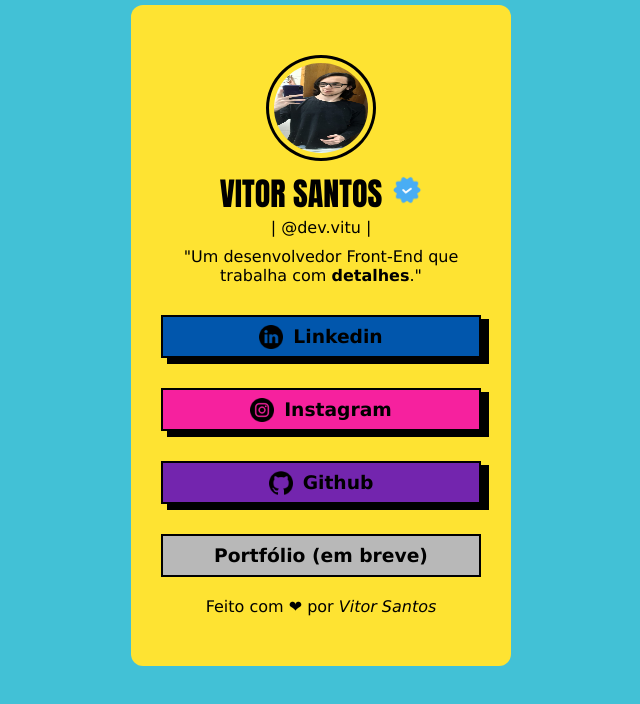
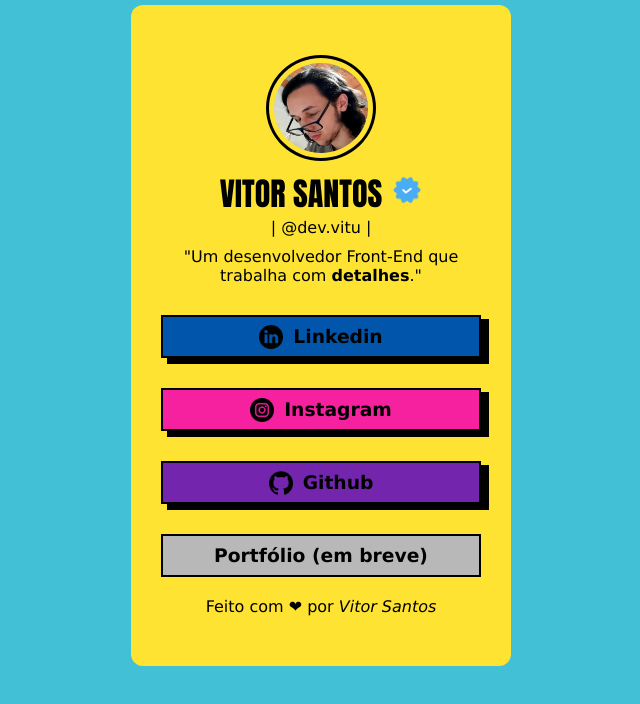
Before and after one commit to VitorSantos920/linkTree, a plain HTML site: page index.html in a window 1280 px wide. Shown: the whole page, without its empty margins (319-959 px from the left). Drawn offline with Linux system fonts and the light colour scheme.

Commit message:
fix: image

```diff
--- a/index.html
+++ b/index.html
@@ -18,7 +18,7 @@
       <header class="hero__header">
         <div class="header__img-content">
           <img
-            src="./assets/img/WhatsApp Image 2022-11-27 at 01.02.50.jpeg"
+            src="./assets/img/me.jpg"
             alt="Imagem contendo meu rosto"
             class="header__img-profile"
             draggable="false"
```
Also changed, not shown: assets/img/WhatsApp Image 2022-11-27 at 01.02.50.jpeg (deleted), assets/img/me.jpg (added), 1 other file.
